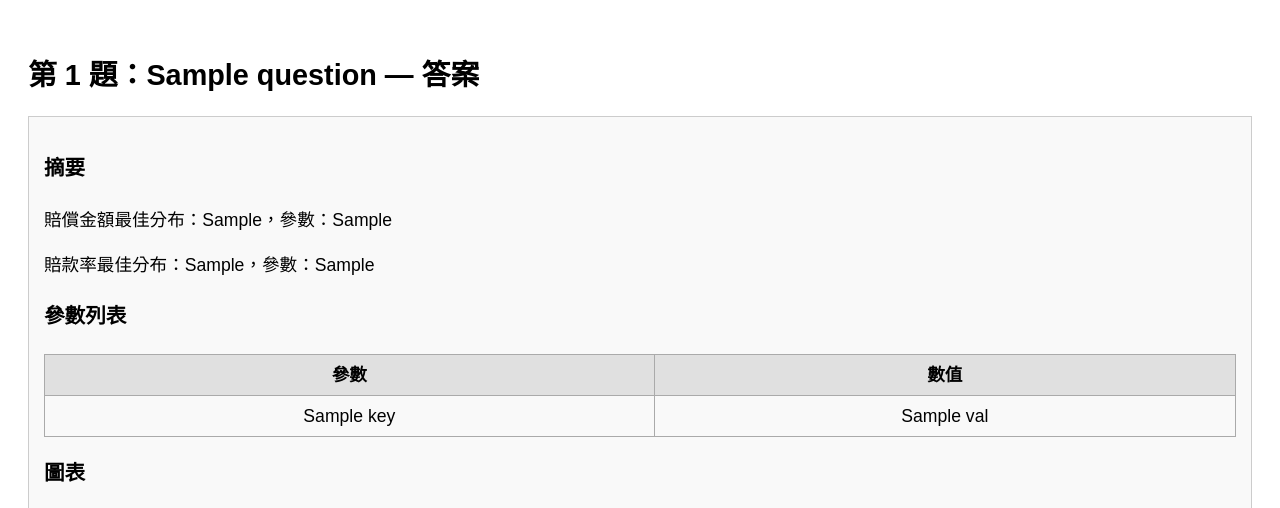
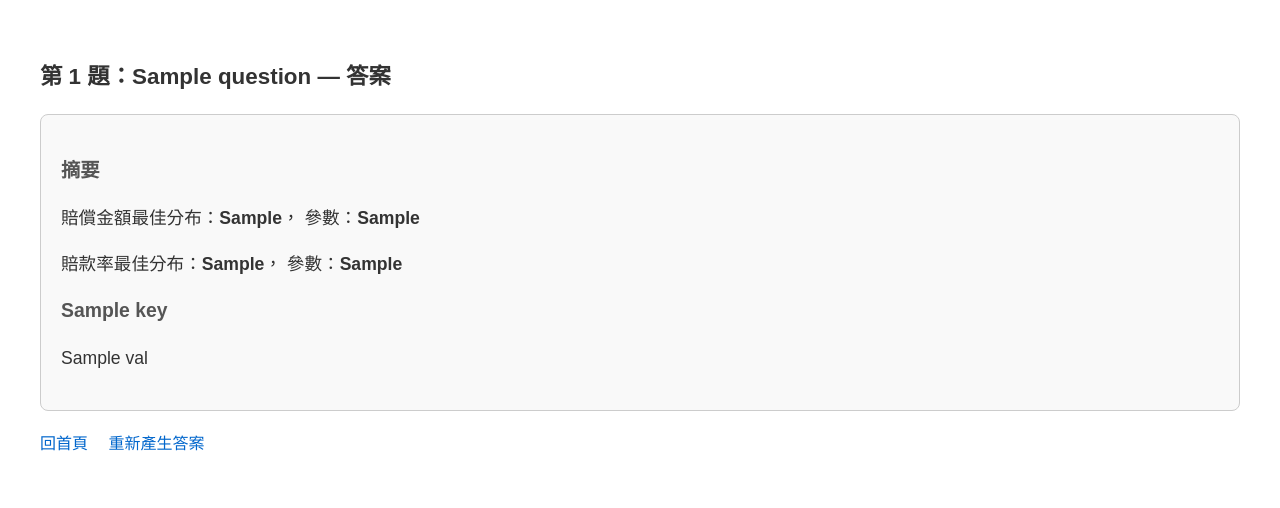
Before and after one commit to stone901016/exam_site, a Flask app: template templates/answer.html in a window 1280 px wide. Shown: the top 508 px of the page. After the commit the page ends 451 px from the top, so only its background shows below. Run offline with Flask 3, Linux system fonts and the light colour scheme; the template is opened without the code that fills it: most values are stand-ins (such as "Sample title", 1, 10 or a date in 2020); parts of the project's set-up code (start-up, migrations or seed data) failed here and were passed over.

Commit message:
Update answer.html

```diff
--- a/templates/answer.html
+++ b/templates/answer.html
@@ -4,189 +4,216 @@
   <meta charset="utf-8">
   <link rel="stylesheet" href="{{ url_for('static', filename='css/style.css') }}">
   <title>第 {{ question.id }} 題：{{ question.title }} — 答案</title>
+  <style>
+    body {
+      font-family: Arial, "Microsoft JhengHei", sans-serif;
+      margin: 20px;
+      line-height: 1.6;
+      color: #333;
+    }
+    .question-title {
+      margin-bottom: 20px;
+      font-size: 1.4em;
+    }
+    .answer-box {
+      border: 1px solid #ccc;
+      padding: 20px;
+      border-radius: 8px;
+      background-color: #f9f9f9;
+    }
+    .sub-question {
+      margin-top: 20px;
+      margin-bottom: 10px;
+      font-size: 1.1em;
+      font-weight: bold;
+      color: #555;
+    }
+    .result-table {
+      width: 100%;
+      border-collapse: collapse;
+      margin-bottom: 16px;
+    }
+    .result-table th,
+    .result-table td {
+      border: 1px solid #888;
+      padding: 6px 8px;
+      text-align: center;
+      background-color: #fff;
+    }
+    .plot-box {
+      display: flex;
+      flex-wrap: wrap;
+      gap: 16px;
+      margin-top: 10px;
+    }
+    .plot-item {
+      flex: 1 1 300px;
+      text-align: center;
+      background-color: #fff;
+      padding: 10px;
+      border: 1px solid #ddd;
+      border-radius: 4px;
+    }
+    .plot-item img {
+      max-width: 100%;
+      height: auto;
+      border: 1px solid #aaa;
+      border-radius: 4px;
+    }
+    .plot-item p {
+      margin-top: 6px;
+      font-size: 0.95em;
+      color: #555;
+    }
+    form p {
+      margin-bottom: 10px;
+    }
+    form button {
+      padding: 6px 14px;
+      font-size: 1em;
+    }
+    .footer-links {
+      margin-top: 20px;
+    }
+    .footer-links a {
+      margin-right: 16px;
+      color: #0066cc;
+      text-decoration: none;
+    }
+    /* 圖表下面的說明 */
+    .chart-desc {
+      margin-top: 6px;
+      font-size: 0.95em;
+      color: #555;
+      text-align: left;
+      line-height: 1.4;
+    }
+    .chart-desc strong {
+      color: #333;
+    }
+  </style>
 </head>
 <body>
+
   <h2 class="question-title">第 {{ question.id }} 題：{{ question.title }} — 答案</h2>
 
   <div class="answer-box">
+    {# 如果 result 為空，顯示上傳檔案表單 #}
+    {% if not result %}
+      <form method="post" enctype="multipart/form-data">
+        <p>請上傳第 {{ question.id }} 題所需檔案：</p>
+        <p><input type="file" name="file" required></p>
+        <button type="submit">產生答案</button>
+      </form>
 
-    {# ============================================ #}
-    {#   第一題的顯示（不修改）                    #}
-    {# ============================================ #}
+    {% else %}
+      {# ========= 第 1 題：專屬「摘要」顯示 ========= #}
       {% if question.id == 1 %}
-      <h3>摘要</h3>
-      <p>賠償金額最佳分布：{{ result["最佳分布（賠償金額）"] }}，參數：{{ result["分布參數（賠償金額）"] }}</p>
-      <p>賠款率最佳分布：{{ result["最佳分布（賠款率）"] }}，參數：{{ result["分布參數（賠款率）"] }}</p>
-      <h3>參數列表</h3>
-      <table class="result-table">
-        <thead>
-          <tr>
-            <th>參數</th>
-            <th>數值</th>
-          </tr>
-        </thead>
-        <tbody>
-          {# 假設 result 其他欄位都是 mapping 型態 #}
-          {% for key, val in result.items() if key not in [
-                "最佳分布（賠償金額）",
-                "分布參數（賠償金額）",
-                "最佳分布（賠款率）",
-                "分布參數（賠款率）"
-            ] %}
-            {% if val is mapping %}
-              {% for k, v in val.items() %}
-                <tr>
-                  <td>{{ k }}</td>
-                  <td>{{ "{:.4f}".format(v) }}</td>
-                </tr>
-              {% endfor %}
+        <h3 class="sub-question">摘要</h3>
+        <p>
+          賠償金額最佳分布：<strong>{{ result["最佳分布（賠償金額）"] }}</strong>，
+          參數：<strong>{{ result["分布參數（賠償金額）"] }}</strong>
+        </p>
+        <p>
+          賠款率最佳分布：<strong>{{ result["最佳分布（賠款率）"] }}</strong>，
+          參數：<strong>{{ result["分布參數（賠款率）"] }}</strong>
+        </p>
+      {% endif %}
+
+      {# ========= 針對 result 中的其他 key 進行逐項顯示 ========= #}
+      {% for key, val in result.items() %}
+        {% if question.id == 1 and (
+              key == "最佳分布（賠償金額）" or
+              key == "分布參數（賠償金額）" or
+              key == "最佳分布（賠款率）" or
+              key == "分布參數（賠款率）"
+            ) %}
+          {# 第 1 題已經顯示過，跳過 #}
         {% else %}
-              <tr>
-                <td>{{ key }}</td>
-                <td>{{ val }}</td>
-              </tr>
-            {% endif %}
-          {% endfor %}
-        </tbody>
-      </table>
-
-      {# 假設第一題也有圖表 #}
-      {% if result.plots %}
-        <h3>圖表</h3>
+          {% if 'plots' in key %}
+            {# ========= 第 4 題的趨勢／CDF 貼圖及中文說明 ========= #}
+            {% if key == 'plots_trend' %}
+              <h3 class="sub-question">Q1: Trend 圖表 (股票權重 = 50%、70%、90%)</h3>
               <div class="plot-box">
-          {% for label, fn in result.plots.items() %}
+                {% for w, fn in val.items() %}
                   <div class="plot-item">
-              <img src="{{ url_for('static', filename='results/' ~ fn) }}" width="500">
-              <p>{{ label }}</p>
+                    <img src="{{ url_for('static', filename='results/' + fn) }}" alt="{{ fn }}">
+                    <p>股票權重 = {{ (w * 100)|int }}%</p>
                   </div>
                 {% endfor %}
               </div>
-      {% endif %}
+              <div class="chart-desc">
+                <strong>X 軸：</strong>年齡 (30 → 60 歲)<br>
+                <strong>Y 軸：</strong>平均累積價值 (含每年投資 10,000 元，已考慮 2.2% 通膨)<br>
+                <strong>說明：</strong>圖中淺藍色細線代表每一次的 100,000 次蒙地卡羅模擬路徑（各別路徑），
+                紅色粗線代表這 100,000 次模擬後的平均累積趨勢。<br>
+                三張子圖分別為股票權重 50%、70%、90% 時的模擬結果，
+                權重越高，潛在平均累積值越高，但波動幅度（淺藍色範圍）也越廣。
+              </div>
+
+            {% elif key == 'plots_cdf' %}
+              <h3 class="sub-question">Q2: CDF 圖表 (股票權重 = 50%、70%、90%)</h3>
+              <div class="plot-box">
+                {% for w, fn in val.items() %}
+                  <div class="plot-item">
+                    <img src="{{ url_for('static', filename='results/' + fn) }}" alt="{{ fn }}">
+                    <p>股票權重 = {{ (w * 100)|int }}%</p>
+                  </div>
+                {% endfor %}
+              </div>
+              <div class="chart-desc">
+                <strong>X 軸：</strong>60 歲時的最終累積價值<br>
+                <strong>Y 軸：</strong>累積機率 (Cumulative Probability)<br>
+                <strong>說明：</strong>CDF (累積分布函數) 顯示在 100,000 次模擬結果中，
+                不同最終累積價值以下的機率。三張子圖分別為股票權重 50%、70%、90% 時的分布，
+                權重越高，分布曲線越右移，代表較高的最終累積值機率越大。
+              </div>
             {% endif %}
 
-
-    {# ============================================ #}
-    {#   第二題的顯示（不修改）                    #}
-    {# ============================================ #}
-    {% if question.id == 2 %}
-      {# 同第一題邏輯，只改鍵名稱即可 #}
-      {% for key, val in result.items() %}
-        <div style="margin-bottom:1em;">
-          <strong class="sub-question">{{ key }}</strong><br>
+          {% else %}
+            {# 非圖表，就顯示為「參數表格」或「純文字」 #}
+            <div style="margin-bottom: 16px;">
+              <strong class="sub-question">{{ key }}</strong>
               {% if val is mapping %}
                 <table class="result-table">
                   <thead>
                     <tr>
                       <th>參數</th>
-                  <th>數值</th>
+                      <th>數值{% if '率' in key %}（%）{% endif %}</th>
                     </tr>
                   </thead>
                   <tbody>
-                {% for k, v in val.items() %}
+                    {% for k2, v2 in val.items() %}
                       <tr>
-                    <td>{{ k }}</td>
-                    <td>{{ "{:.4f}".format(v) }}</td>
+                        <td>{{ k2 }}</td>
+                        <td>
+                          {% if v2 is number %}
+                            {{ '%.4f'|format(v2) }}{% if '率' in key %} %{% endif %}
+                          {% else %}
+                            {{ v2 }}
+                          {% endif %}
+                        </td>
                       </tr>
                     {% endfor %}
                   </tbody>
                 </table>
               {% else %}
-            {{ val }}
+                <p>{{ val }}</p>
               {% endif %}
-        </div>
-      {% endfor %}
-
-      {% if result.plots %}
-        <h3>圖表</h3>
-        <div class="plot-box">
-          {% for label, fn in result.plots.items() %}
-            <div class="plot-item">
-              <img src="{{ url_for('static', filename='results/' ~ fn) }}" width="500">
-              <p>{{ label }}</p>
-            </div>
-          {% endfor %}
             </div>
           {% endif %}
         {% endif %}
+      {% endfor %}
+    {% endif %}
+  </div>
 
 
-    {# ============================================ #}
-    {#   第三題的顯示（不修改）                    #}
-    {# ============================================ #}
-    {% if question.id == 3 %}
-      {# 假設第三題 result 物件有 "盈利圖檔案"、"靈敏度圖檔案"、"機率變化圖檔案" 這三個鍵 #}
-      <h3>圖表</h3>
-      <div class="plot-box">
-        <div class="plot-item">
-          <img src="{{ url_for('static', filename='results/' ~ result['盈利圖檔案']) }}" width="1000">
-          <p>盈利圖（Profit vs. P 平均值）</p>
-        </div>
-        <div class="plot-item">
-          <img src="{{ url_for('static', filename='results/' ~ result['靈敏度圖檔案']) }}" width="1000">
-          <p>靈敏度分析圖（Profit 標準差 vs. P 平均值）</p>
-        </div>
-        <div class="plot-item">
-          <img src="{{ url_for('static', filename='results/' ~ result['機率變化圖檔案']) }}" width="1000">
-          <p>P(Profit&gt;100) 機率變化圖</p>
-        </div>
-      </div>
+  <div class="footer-links">
+    <a href="{{ url_for('index') }}">回首頁</a>
+    {% if result %}
+      <a href="{{ url_for('question', qid=question.id) }}">重新產生答案</a>
     {% endif %}
-
-
-    {# ============================================ #}
-    {#   第四題的顯示（重點區域：完整趨勢圖 + 說明） #}
-    {# ============================================ #}
-    {% if question.id == 4 and result %}
-      <h3>Q1: Trend 圖表（股票權重 = 50%、70%、90%）</h3>
-      <div class="trend-container" style="display:flex; flex-wrap:wrap; gap:20px;">
-        {% for w, fn in result.plots_trend.items() %}
-          <div class="trend-item" style="flex:1 1 32%; text-align:center;">
-            <img src="{{ url_for('static', filename='results/' ~ fn) }}" style="max-width:100%; height:auto;">
-            <p>股票權重 = {{ (w*100)|int }}%</p>
-            <p style="text-align:left; margin-top:8px;">
-              <strong>X 軸：</strong>年齡（30 → 60 歲）<br>
-              <strong>Y 軸：</strong>累積價值（含每年投入 10,000 元、2.2% 通膨）<br>
-              <strong>說明：</strong>
-              <span style="color:red;">紅色粗線</span> 為 {{ (w*100)|int }}% 權重下，
-              共 100,000 次模擬路徑的 <u>平均累積趨勢</u>；<br>
-              <span style="color:skyblue;">淺藍色細線</span> 為各次模擬路徑（隨機路徑）的真實軌跡。
-            </p>
-          </div>
-        {% endfor %}
   </div>
 
-      <h3 style="margin-top:40px;">Q2: CDF 圖表（股票權重 = 50%、70%、90%）</h3>
-      <div class="cdf-container" style="display:flex; flex-wrap:wrap; gap:20px;">
-        {% for w, fn in result.plots_cdf.items() %}
-          <div class="cdf-item" style="flex:1 1 32%; text-align:center;">
-            <img src="{{ url_for('static', filename='results/' ~ fn) }}" style="max-width:100%; height:auto;">
-            <p>股票權重 = {{ (w*100)|int }}%</p>
-            <p style="text-align:left; margin-top:8px;">
-              <strong>X 軸：</strong>最終累積值（60 歲累積總額）<br>
-              <strong>Y 軸：</strong>累積機率<br>
-              <strong>說明：</strong>此圖顯示 {{ (w*100)|int }}% 權重下，
-              共 100,000 次模擬完成後，60 歲時各個「最終累積值」所對應的
-              <u>累積機率分布</u> (Cumulative Distribution Function)。
-            </p>
-          </div>
-        {% endfor %}
-      </div>
-    {% endif %}
-
-
-    {# ============================================ #}
-    {#   其他題目（第 5 題或以後，如果有，都放在下面；這邊示範放空） #}
-    {# ============================================ #}
-    {% if question.id >= 5 %}
-      {# 您未來可以自己再擴充 #}
-      <p>第 {{ question.id }} 題目前尚未實作或另行顯示。</p>
-    {% endif %}
-
-  </div>  {# end .answer-box #}
-
-  <p style="margin-top:30px;">
-    <a href="{{ url_for('question', qid=question.id) }}">重新產生答案</a> |
-    <a href="{{ url_for('index') }}">回首頁</a>
-  </p>
 </body>
 </html>
```
Lines whose indentation alone changed are shown as unchanged.
